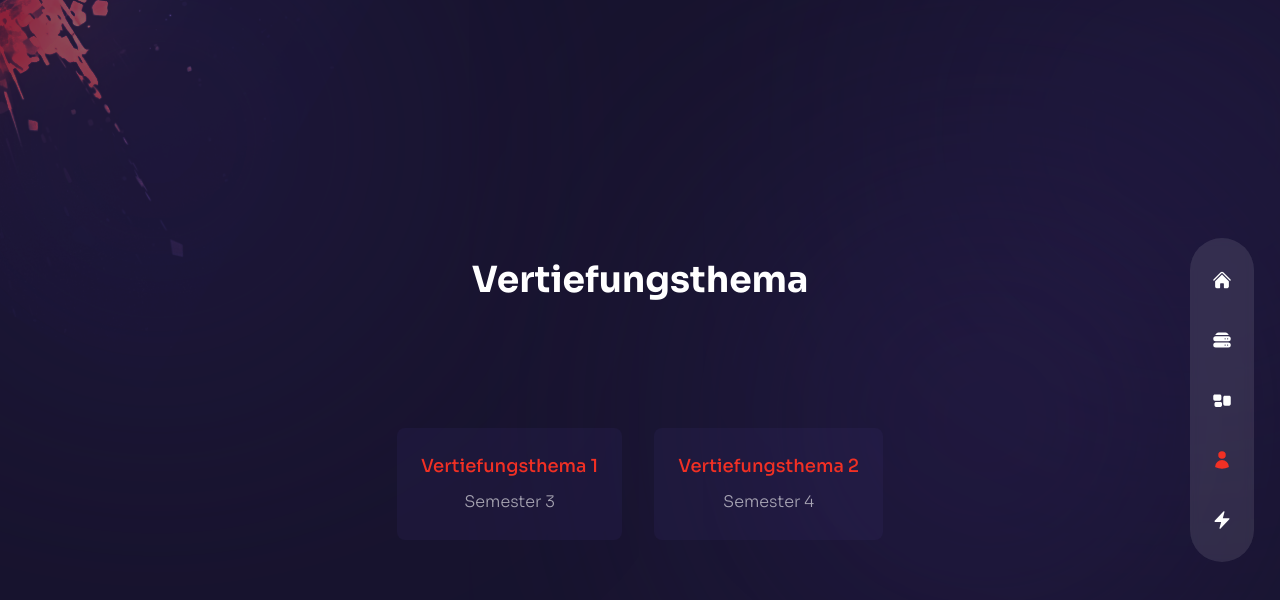
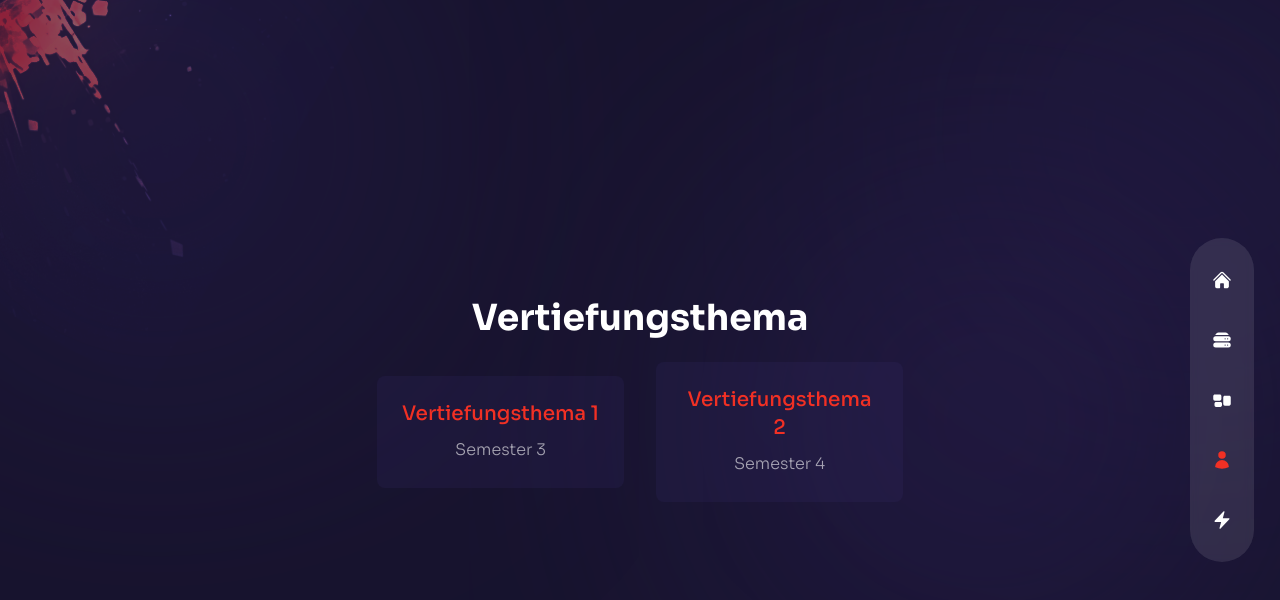
Before and after one commit to tkdhbw/tobias-dhbw-web-portfolio, a Next.js app: page /VertiefungsthemaSelection in a window 1280 px wide. Shown: the top 600 px of the page. Built offline with nearby package versions, Linux system fonts and the light colour scheme.

Commit message:
Weird link behaviour fixed

```diff
--- a/pages/VertiefungsthemaSelection/index.js
+++ b/pages/VertiefungsthemaSelection/index.js
@@ -15,11 +15,6 @@ const Vertiefungsthema = () => {
         <h1 className='text-4xl font-bold mb-6'>Vertiefungsthema</h1>
       </motion.div>
 
-      <br />
-      <br />
-      <br />
-      <br />
-
       {/* Buttons with descriptions */}
       <div className='flex flex-col md:flex-row justify-center items-center gap-8'>
         {/* Vertiefungsthema 1 */}
@@ -27,14 +22,14 @@ const Vertiefungsthema = () => {
           variants={fadeIn('up', 0.5)}
           initial='hidden'
           animate='show'
-          className='bg-[rgba(65,47,123,0.15)] h-max rounded-lg p-6 flex flex-col items-center group cursor-pointer hover:bg-[rgba(89,65,169,0.15)] transition-all duration-300'
+          className='bg-[rgba(65,47,123,0.15)] h-auto w-full max-w-[300px] rounded-lg p-6 flex flex-col items-center group cursor-pointer hover:bg-[rgba(89,65,169,0.15)] transition-all duration-300 text-center'
         >
-          <Link href="/Vertiefungsthema" passHref>
-            <a className='text-lg font-medium text-accent'>
+          <Link href="/Vertiefungsthema">
+            <a className='text-xl font-medium text-accent'>
               Vertiefungsthema 1
             </a>
           </Link>
-          <p className='mt-2 text-center max-w-xs'>
+          <p className='mt-2'>
             Semester 3
           </p>
         </motion.div>
@@ -44,14 +39,14 @@ const Vertiefungsthema = () => {
           variants={fadeIn('up', 0.7)}
           initial='hidden'
           animate='show'
-          className='bg-[rgba(65,47,123,0.15)] h-max rounded-lg p-6 flex flex-col items-center group cursor-pointer hover:bg-[rgba(89,65,169,0.15)] transition-all duration-300'
+          className='bg-[rgba(65,47,123,0.15)] h-auto w-full max-w-[300px] rounded-lg p-6 flex flex-col items-center group cursor-pointer hover:bg-[rgba(89,65,169,0.15)] transition-all duration-300 text-center'
         >
-          <Link href="/Vertiefungsthema_2" passHref>
-            <a className='text-lg font-medium text-accent'>
+          <Link href="/Vertiefungsthema_2">
+            <a className='text-xl font-medium text-accent'>
               Vertiefungsthema 2
             </a>
           </Link>
-          <p className='mt-2 text-center max-w-xs'>
+          <p className='mt-2'>
             Semester 4
           </p>
         </motion.div>
```
